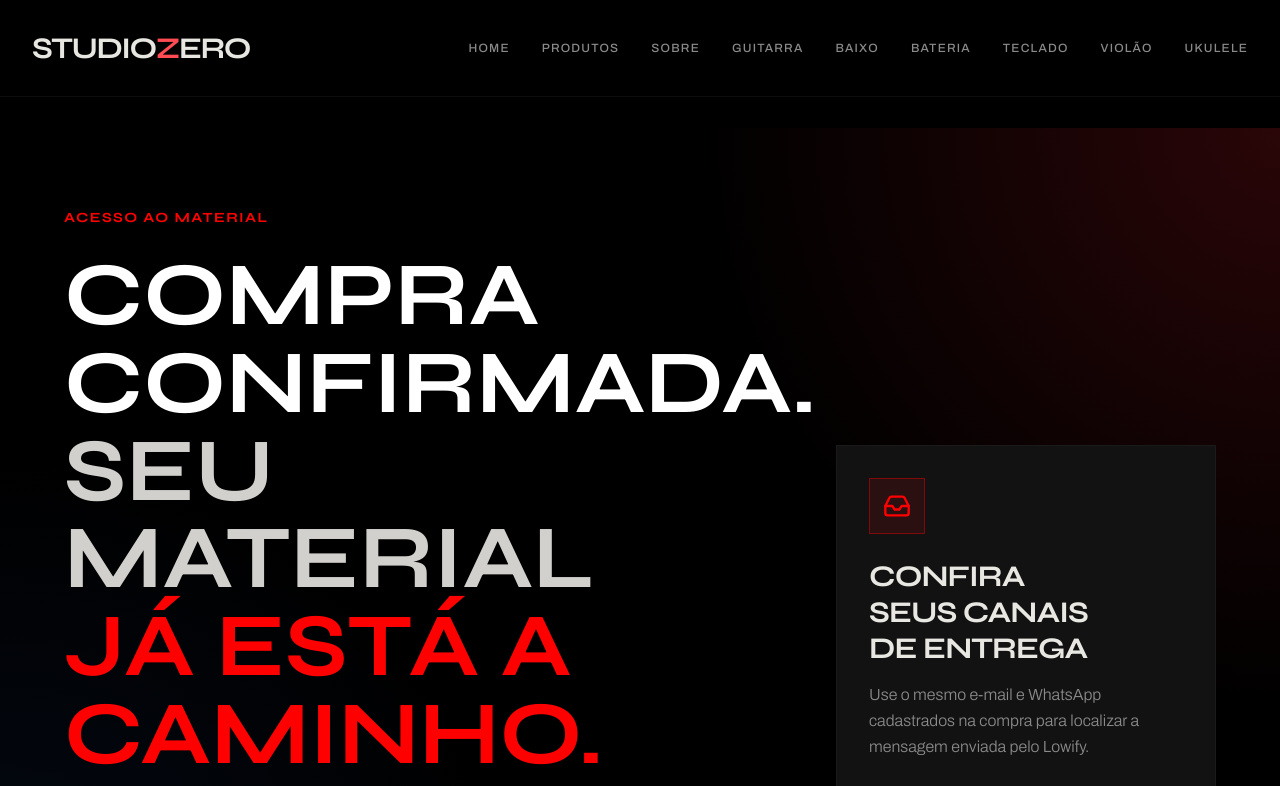
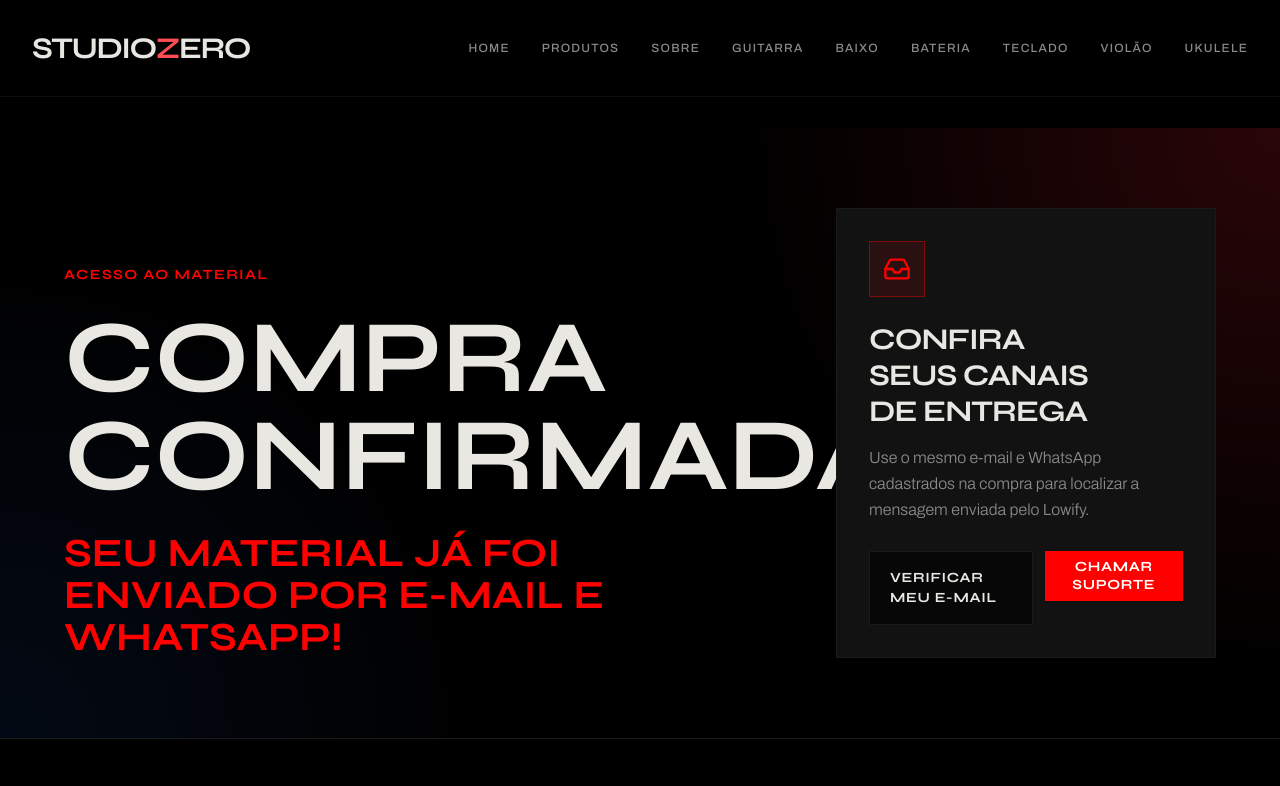
Before and after one commit to Tiffanylimaa/studiozero, a React (Vite) app in the folder apps/web/: page /acesso-material in a window 1280 px wide. Shown: the top 786 px of the page. Built offline with nearby package versions, Linux system fonts and the light colour scheme.

Commit message:
Update material access hero copy

```diff
--- a/apps/web/src/pages/AcessoMaterialPage.jsx
+++ b/apps/web/src/pages/AcessoMaterialPage.jsx
@@ -76,14 +76,11 @@ function AcessoMaterialPage() {
               <p className="text-primary font-syne uppercase tracking-widest text-sm mb-6">
                 Acesso ao material
               </p>
-              <h1 className="font-syne font-bold text-[clamp(2.75rem,7vw,5.9rem)] leading-[0.98] tracking-normal mb-8 max-w-4xl">
-                <span className="block text-white">Compra confirmada.</span>
-                <span className="block text-foreground/90">Seu material</span>
-                <span className="block text-primary">já está a caminho.</span>
+              <h1 className="font-syne font-bold text-[clamp(3.25rem,8vw,6.5rem)] leading-[0.95] tracking-normal mb-7 max-w-3xl">
+                Compra confirmada.
               </h1>
-              <p className="text-muted-foreground text-lg md:text-xl font-light max-w-3xl leading-relaxed">
-                O link de acesso foi enviado automaticamente para o e-mail e WhatsApp informados na compra.
-                Se não localizar de imediato, verifique também sua caixa de spam, promoções ou mensagens recentes.
+              <p className="font-syne font-bold uppercase text-primary text-[clamp(1.5rem,4vw,2.5rem)] leading-[1.05] tracking-normal max-w-4xl">
+                Seu material já foi enviado por e-mail e WhatsApp!
               </p>
             </div>
 
```
